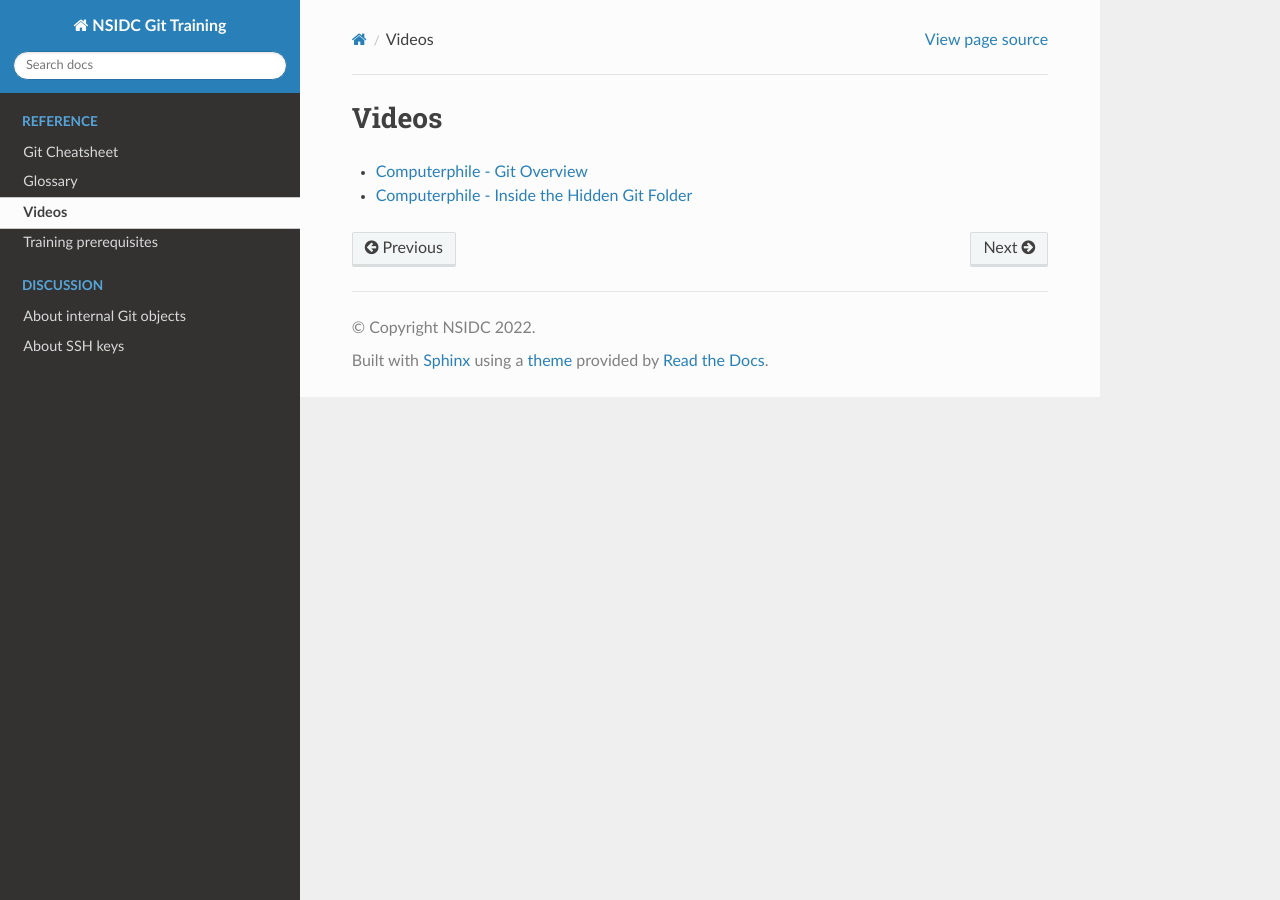
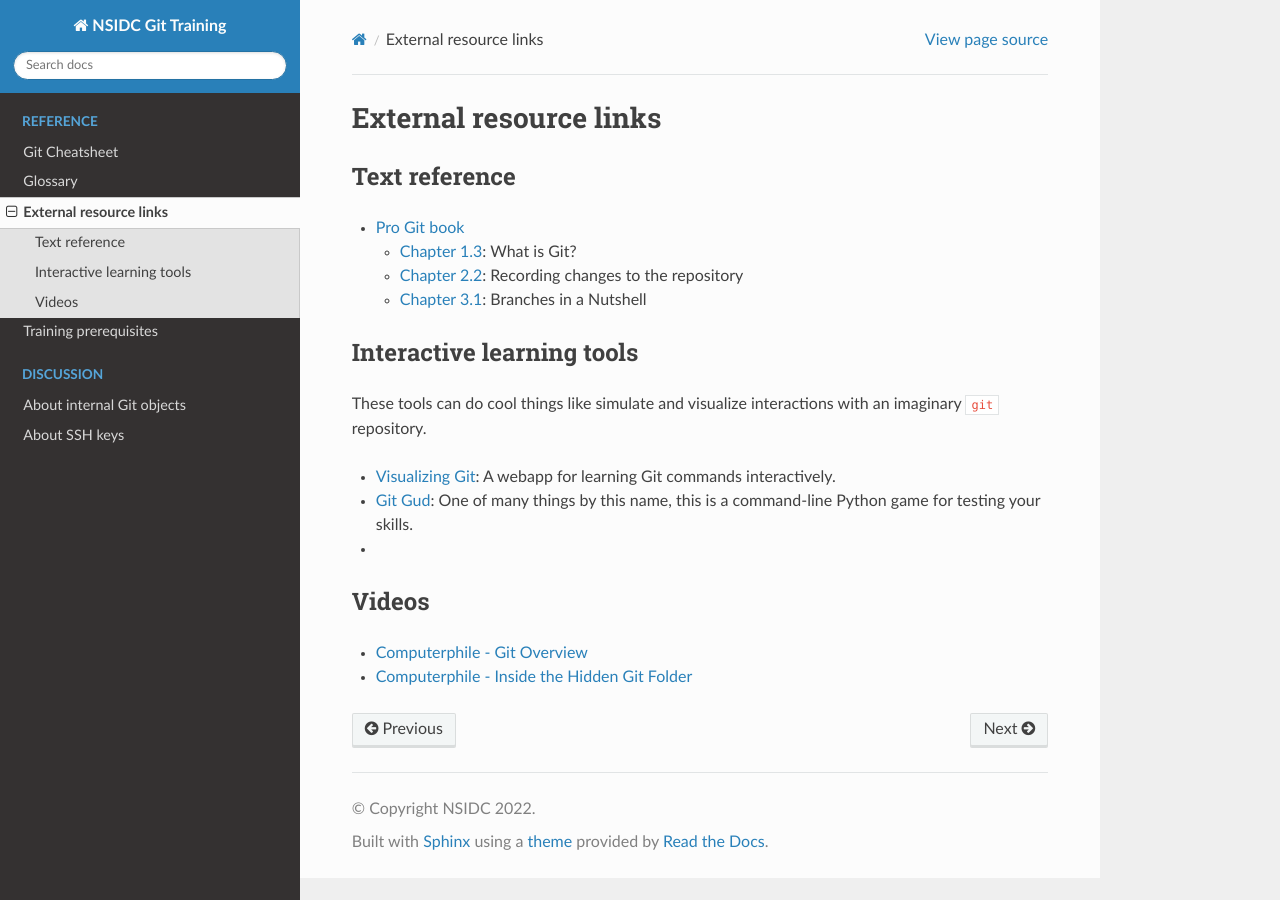
Before and after one commit to nsidc/git-training, a Sphinx documentation site: the page built from doc/reference/learn-more.md, in a window 1280 px wide. Built offline with Sphinx 7.4.7 and the Read the Docs theme 2.0.0, drawn with Linux system fonts in a browser that asks for light colours.

Commit message:
Add more references and fix error in internals discussion

```diff
--- a/doc/reference/learn-more.md
+++ b/doc/reference/learn-more.md
@@ -1,4 +1,30 @@
-# Videos
+# External resource links
+
+
+## Text reference
+
+* [Pro Git book](https://git-scm.com/book/en/v2/)
+  * [Chapter 1.3](https://git-scm.com/book/en/v2/Getting-Started-What-is-Git%3F):
+    What is Git?
+  * [Chapter 2.2](https://git-scm.com/book/en/v2/Git-Basics-Recording-Changes-to-the-Repository):
+    Recording changes to the repository
+  * [Chapter 3.1](https://git-scm.com/book/en/v2/Git-Branching-Branches-in-a-Nutshell#ch03-git-branching):
+    Branches in a Nutshell
+
+
+## Interactive learning tools
+
+These tools can do cool things like simulate and visualize interactions with an
+imaginary `git` repository.
+
+* [Visualizing Git](https://git-school.github.io/visualizing-git/): A webapp
+  for learning Git commands interactively.
+* [Git Gud](https://github.com/benthayer/git-gud): One of many things by this
+  name, this is a command-line Python game for testing your skills.
+*
+
+
+## Videos
 
 * [Computerphile - Git Overview](https://www.youtube.com/watch?v=92sycL8ij-U)
 * [Computerphile - Inside the Hidden Git Folder](https://www.youtube.com/watch?v=bSA91XTzeuA)
```
Also changed, not shown: doc/discussion/git-internals.md (+8 -2 lines).
